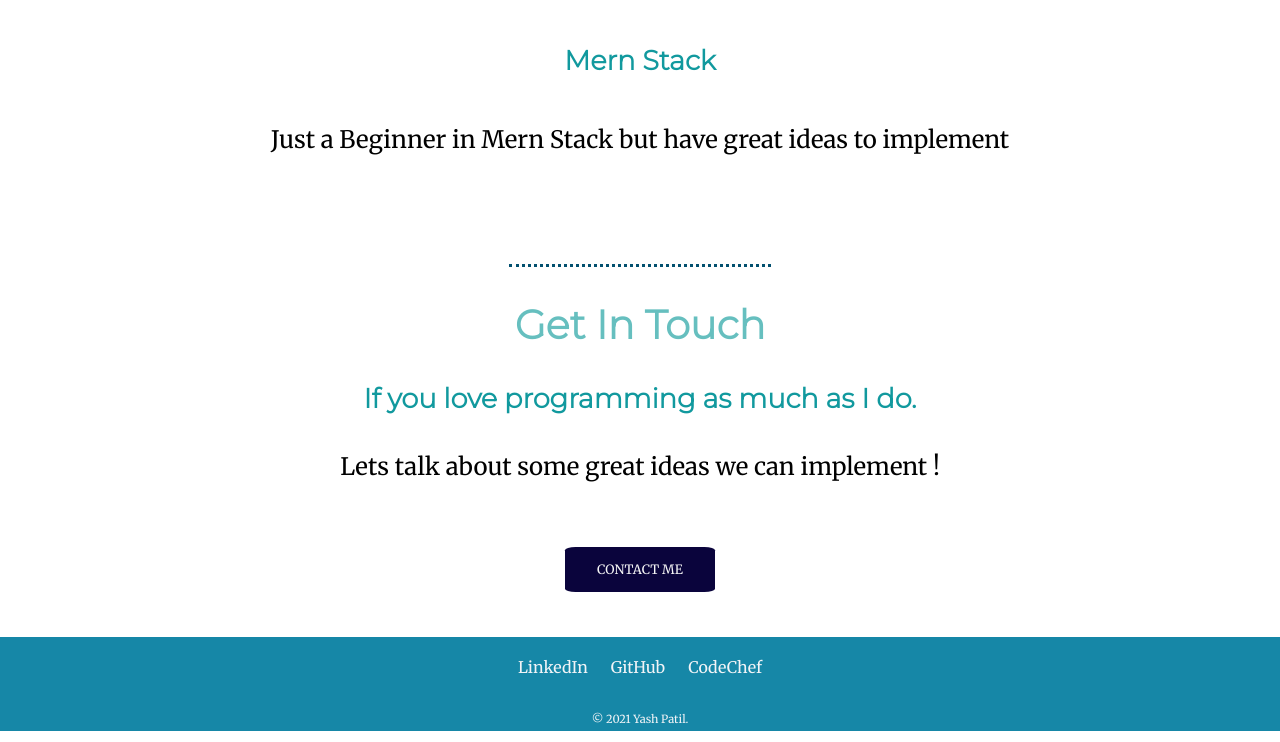
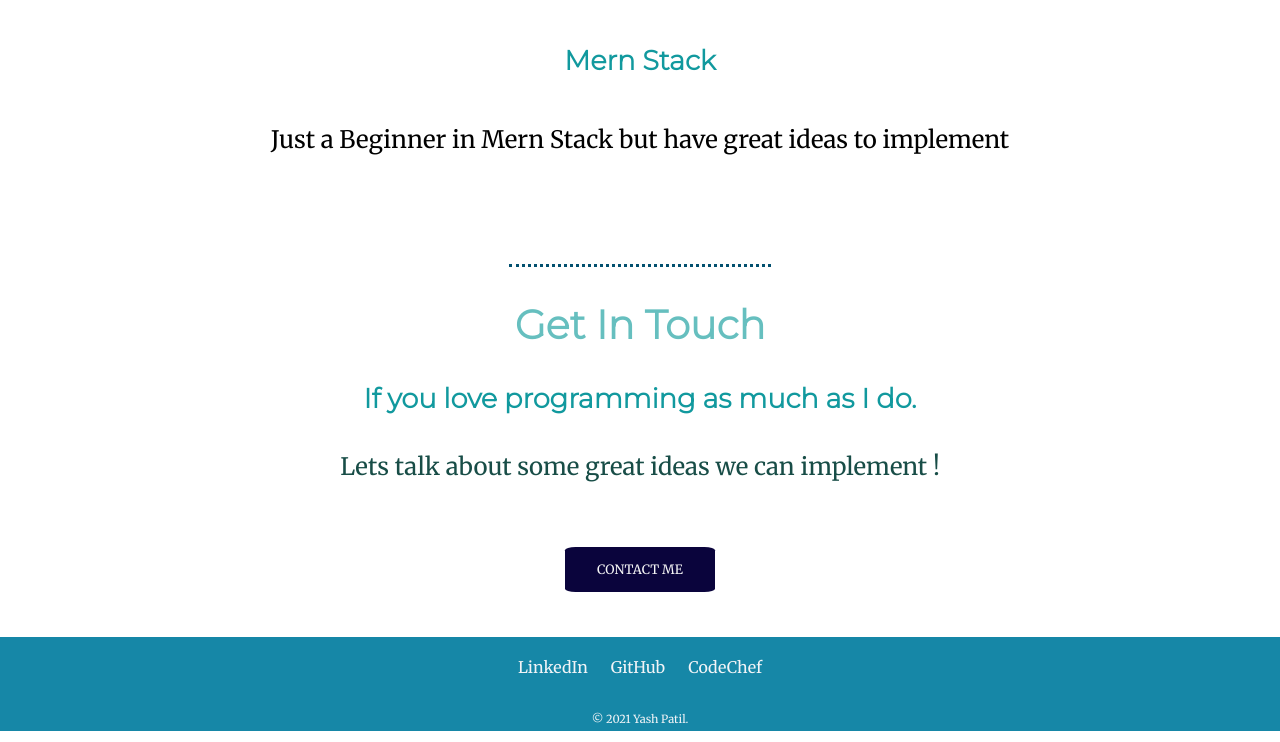
Before and after one commit to yash4421/Personal-Website, a plain HTML site: page index.html in a window 1280 px wide. Shown: the part 3085-3827 px from the top of the page. Drawn offline with Linux system fonts and the light colour scheme.

Commit message:
Update styles.css

```diff
--- a/css/styles.css
+++ b/css/styles.css
@@ -95,3 +95,6 @@ p{
 .intro{
     color:#f4f3f3;
   }
+.last{
+    color: #184d47;
+  }
```
